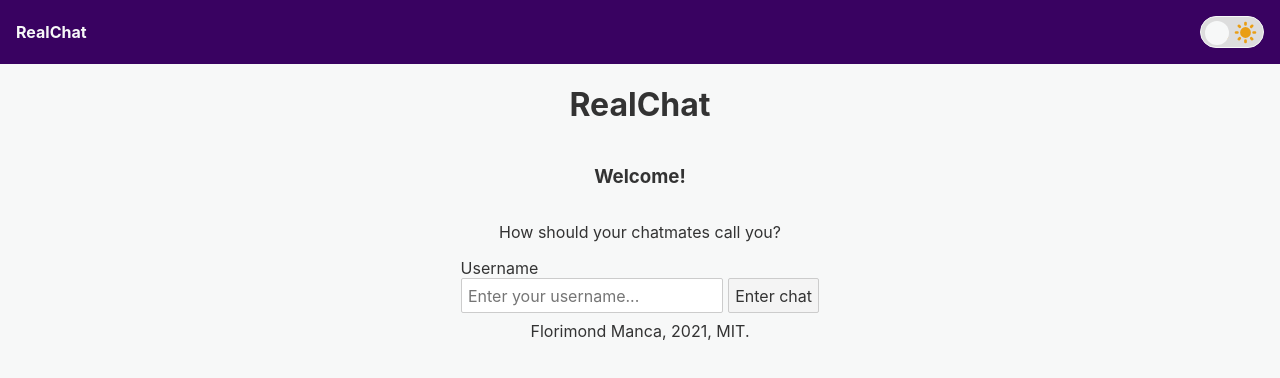
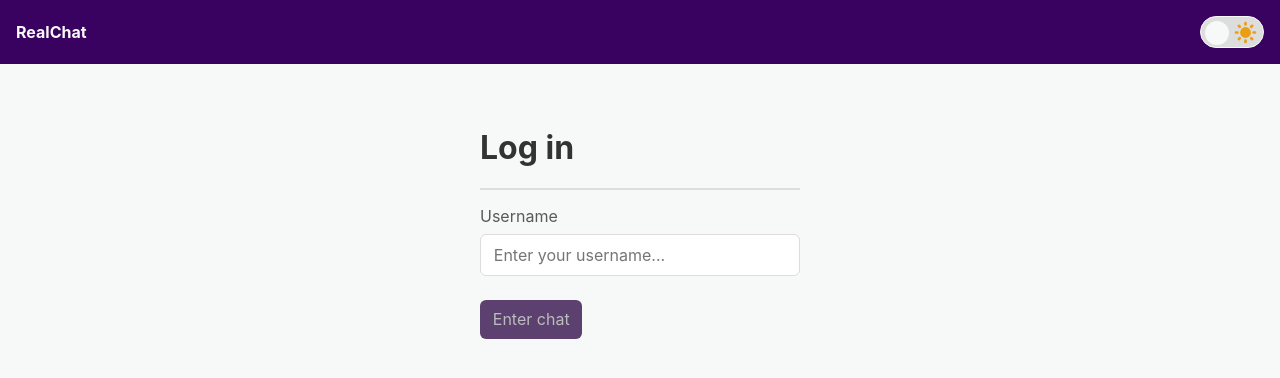
Before and after one commit to florimondmanca/realchat, a Svelte app in the folder client/: page / in a window 1280 px wide. Shown: the top 378 px of the page. Built offline with nearby package versions, Linux system fonts and the light colour scheme.

Commit message:
Tweak styles, add 3-column layout

```diff
--- a/client/public/global.css
+++ b/client/public/global.css
@@ -7,6 +7,7 @@
   --color-background: #f7f8f8;
   --text-on-surface: #333333;
   --text-on-primary: #f7f8f8;
+  --text-on-accent: #333333;
   --link-on-primary: #f7f8f8;
   --link-on-surface: #0064c8;
 
@@ -51,6 +52,10 @@ a:visited {
   color: rgb(0, 80, 160);
 }
 
+hr {
+  border: 1px solid var(--color-surface);
+}
+
 label {
   display: block;
 }
@@ -62,29 +67,51 @@ textarea {
   font-family: inherit;
   font-size: inherit;
   -webkit-padding: 0.4em 0;
-  padding: 0.4em;
+  padding: 0.6em 0.8em;
   margin: 0 0 0.5em 0;
   box-sizing: border-box;
   border: 1px solid #ccc;
-  border-radius: 2px;
+  border-radius: 6px;
+}
+
+input,
+select,
+textarea {
+  border: 1px solid var(--color-surface);
+}
+
+.form-field {
+  margin: 1em 0;
+}
+
+input {
+  width: 100%;
 }
 
 input:disabled {
   color: #ccc;
 }
 
+label {
+  filter: contrast(50%);
+  margin-bottom: 0.5em;
+}
+
 button {
-  color: #333;
-  background-color: #f4f4f4;
+  background-color: var(--color-primary);
+  color: var(--text-on-primary);
   outline: none;
+  border: none;
+  cursor: pointer;
 }
 
 button:disabled {
-  color: #999;
+  filter: contrast(50%);
+  cursor: not-allowed;
 }
 
 button:not(:disabled):active {
-  background-color: #ddd;
+  background-color: var(--color-primary);
 }
 
 button:focus {
--- a/client/src/App.svelte
+++ b/client/src/App.svelte
@@ -14,4 +14,4 @@
   <Login />
 {/if}
 
-<Footer />
+<!-- <Footer /> -->
--- /dev/null
+++ b/client/src/components/ChannelList.svelte
@@ -0,0 +1,19 @@
+<ul>
+  <li>general</li>
+</ul>
+
+<style>
+  ul {
+    list-style-type: none;
+    padding: 0;
+    margin: 0;
+  }
+
+  li {
+    font-weight: bold;
+  }
+
+  li::before {
+    content: "#";
+  }
+</style>
--- /dev/null
+++ b/client/src/components/MessageBox.svelte
@@ -0,0 +1,62 @@
+<script lang="ts">
+  import { onDestroy, onMount } from "svelte";
+  import type { ISendDetail } from "../models/message";
+  import { user } from "../stores/auth";
+  import { messages } from "../stores/messages";
+  import { messageService } from "../services/messages";
+  import MessageForm from "../components/MessageForm.svelte";
+  import MessageList from "../components/MessageList.svelte";
+
+  let messageListContainer: Element;
+
+  const scrollChat = () => {
+    messageListContainer.scrollTo({
+      top: messageListContainer.scrollHeight,
+    });
+  };
+
+  onMount(async () => {
+    await messageService.init($user);
+    return messages.subscribe(() => {
+      // HACK: Let new message render first.
+      setTimeout(() => scrollChat(), 10);
+    });
+  });
+
+  onDestroy(() => messageService.tearDown());
+
+  const onSend = (event: CustomEvent<ISendDetail>) => {
+    const { body } = event.detail;
+    messageService.send({ userName: $user, body });
+  };
+</script>
+
+<div class="box">
+  <div class="history" bind:this={messageListContainer}>
+    <MessageList messages={$messages} />
+  </div>
+  <div class="form">
+    <MessageForm on:send={onSend} />
+  </div>
+</div>
+
+<style>
+  .box {
+    display: flex;
+    flex-flow: column;
+    padding: 0 3em;
+    margin: 0 auto;
+  }
+
+  .history {
+    position: relative;
+    height: 70vh;
+    overflow-y: scroll;
+  }
+
+  .form {
+    position: sticky;
+    bottom: 0;
+    display: inline-block;
+  }
+</style>
--- a/client/src/components/MessageForm.svelte
+++ b/client/src/components/MessageForm.svelte
@@ -13,7 +13,7 @@
   };
 </script>
 
-<form class="message-entry" on:submit|preventDefault={onSubmit}>
+<form on:submit|preventDefault={onSubmit}>
   <input
     type="text"
     name="body"
--- a/client/src/components/MessageItem.svelte
+++ b/client/src/components/MessageItem.svelte
@@ -33,11 +33,13 @@
 
 <style>
   .notification {
+    filter: contrast(20%);
     text-align: center;
+    font-style: italic;
   }
 
   .message {
-    background-color: #ddd;
+    background-color: var(--color-surface);
     border-radius: 0.4em;
     padding: 0.6em 1em;
     width: fit-content;
@@ -55,7 +57,7 @@
   }
 
   .message-self {
-    background-color: #bdf;
+    background-color: var(--color-primary);
     margin-left: auto;
     margin-right: 0;
   }
--- a/client/src/components/MessageList.svelte
+++ b/client/src/components/MessageList.svelte
@@ -22,7 +22,5 @@
     list-style-type: none;
     padding: 0;
     margin: 0;
-    max-height: 20em;
-    overflow-y: auto;
   }
 </style>
--- a/client/src/components/Toggle.svelte
+++ b/client/src/components/Toggle.svelte
@@ -27,7 +27,6 @@
     margin: 0;
     border: solid 1px var(--text-on-primary);
     border-radius: calc(var(--toggle-width) / 2);
-    cursor: pointer;
     color: var(--color-accent);
     background-color: var(--color-surface);
   }
--- a/client/src/views/Chat.svelte
+++ b/client/src/views/Chat.svelte
@@ -1,35 +1,30 @@
 <script lang="ts">
-  import { onDestroy, onMount } from "svelte";
-  import type { ISendDetail } from "../models/message";
-  import { user } from "../stores/auth";
-  import { messages } from "../stores/messages";
-  import { messageService } from "../services/messages";
-  import MessageForm from "../components/MessageForm.svelte";
-  import MessageList from "../components/MessageList.svelte";
-
-  onMount(async () => {
-    await messageService.init($user);
-  });
-
-  onDestroy(() => messageService.tearDown());
-
-  const onSend = (event: CustomEvent<ISendDetail>) => {
-    const { body } = event.detail;
-    messageService.send({ userName: $user, body });
-  };
+  import ChannelList from "../components/ChannelList.svelte";
+  import MessageBox from "../components/MessageBox.svelte";
 </script>
 
-<main>
-  <MessageList messages={$messages} />
-  <MessageForm on:send={onSend} />
-</main>
+<div class="chat">
+  <section>
+    <h3>Channels</h3>
+    <hr />
+    <ChannelList />
+  </section>
+  <section>
+    <h3>Messages</h3>
+    <hr />
+    <MessageBox />
+  </section>
+  <section>
+    <h3>Members</h3>
+    <hr />
+  </section>
+</div>
 
 <style>
-  main {
-    display: flex;
-    flex-flow: column;
+  .chat {
+    display: grid;
+    grid-template-columns: 1fr 3fr 1fr;
+    column-gap: 1em;
     padding: 0 3em;
-    margin: 0 auto;
-    max-width: 30em;
   }
 </style>
--- a/client/src/views/Login.svelte
+++ b/client/src/views/Login.svelte
@@ -2,15 +2,17 @@
   import { signIn } from "../stores/auth";
 
   let user = "";
+  let isValid = false;
+  $: isValid = !!user;
 </script>
 
 <main>
-  <h1>RealChat</h1>
+  <h1>Log in</h1>
 
-  <h3>Welcome!</h3>
-  <p>How should your chatmates call you?</p>
+  <hr />
 
   <form on:submit|preventDefault={() => signIn(user)}>
+    <div class="form-field">
       <label for="user">Username</label>
       <input
         type="text"
@@ -19,14 +21,14 @@
         placeholder="Enter your username..."
         required
       />
-    <button type="submit">Enter chat</button>
+    </div>
+    <button type="submit" disabled={!isValid}>Enter chat</button>
   </form>
 </main>
 
 <style>
   main {
-    display: flex;
-    flex-flow: column;
-    align-items: center;
+    max-width: 20em;
+    margin: 4em auto;
   }
 </style>
```
Lines whose indentation alone changed are shown as unchanged.
